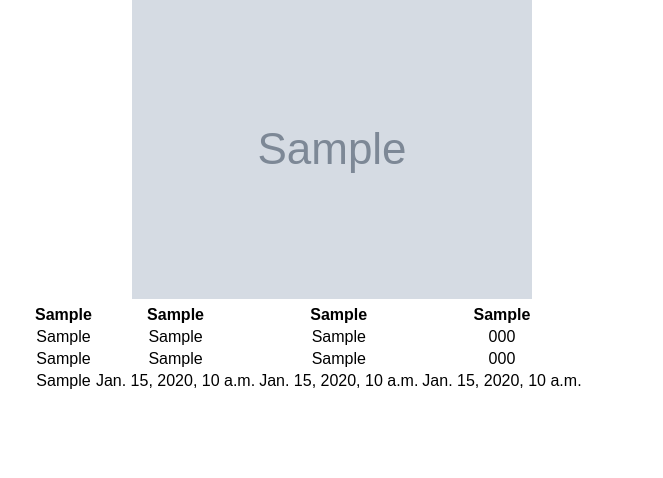
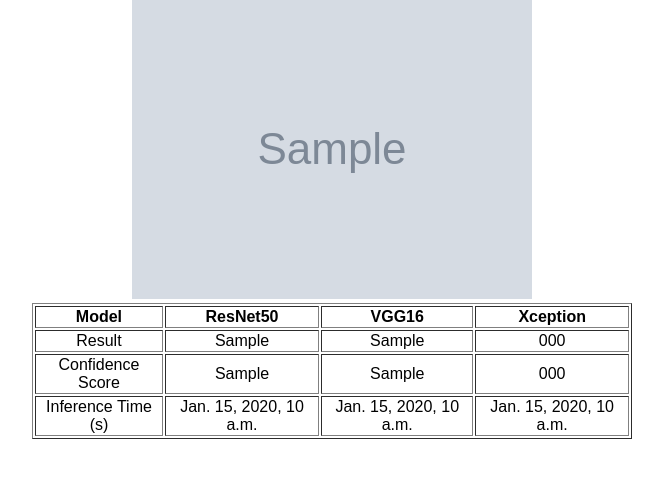
Before and after one commit to tringuyen2020/covid_pneumonia_detect, a Django app: template predictor/templates/predictor/index.html in a window 1280 px wide. Shown: the part 245-723 px from the top of the page, without its empty margins (308-971 px from the left). Run offline with Django 4.2, Linux system fonts and the light colour scheme; the template is opened without the code that fills it: most values are stand-ins (such as "Sample title", 1, 10 or a date in 2020); grey boxes marked "Sample" are stand-in pictures.

Commit message:
Update display for result table, move trained models to models folder

```diff
--- a/predictor/templates/predictor/index.html
+++ b/predictor/templates/predictor/index.html
@@ -30,28 +30,28 @@
         <p style="color: red;">{{ result.error }}</p>
         {% else %}
         <div class="result-table">
-            <table class="{{ result.table }}">
+            <table class="result_table" border="1">
                 <thead>
-                    <th>{{ result.col0 }}</th>
-                    <th>{{ result.col1 }}</th>
-                    <th>{{ result.col2 }}</th>
-                    <th>{{ result.col3 }}</th>
+                    <th>Model</th>
+                    <th>ResNet50</th>
+                    <th>VGG16</th>
+                    <th>Xception</th>
                 </thead>
                 <tbody>
                     <tr>
-                        <td>{{ result.row1 }}</td>
+                        <td>Result</td>
                         <td>{{ result.resnet_predicted_class }}</td>
                         <td>{{ result.vgg_predicted_class }}</td>
                         <td>{{ result.xception_predicted_class }}</td>
                     </tr>
                     <tr>
-                        <td>{{ result.row2 }}</td>
+                        <td>Confidence Score</td>
                         <td>{{ result.resnet_confidence }}</td>
                         <td>{{ result.vgg_confidence }}</td>
                         <td>{{ result.xception_confidence }}</td>
                     </tr>
                     <tr>
-                        <td>{{ result.row3 }}</td>
+                        <td>Inference Time (s)</td>
                         <td>{{ result.resnet_inference_time }}</td>
                         <td>{{ result.vgg_inference_time }}</td>
                         <td>{{ result.xception_inference_time }}</td>
```
Also changed, not shown: predictor/views.py (+3 -11 lines), media/COVID19(508).jpg (deleted), media/COVID19_HkJZrEs.jpg (deleted), media/NORMAL(1571).jpg (deleted), media/NORMAL_1eMqO43.jpg (deleted), media/PNEUMONIA(4266).jpg (deleted), media/PNEUMONIA_eIocYp3.jpg (deleted), 12 other files.
